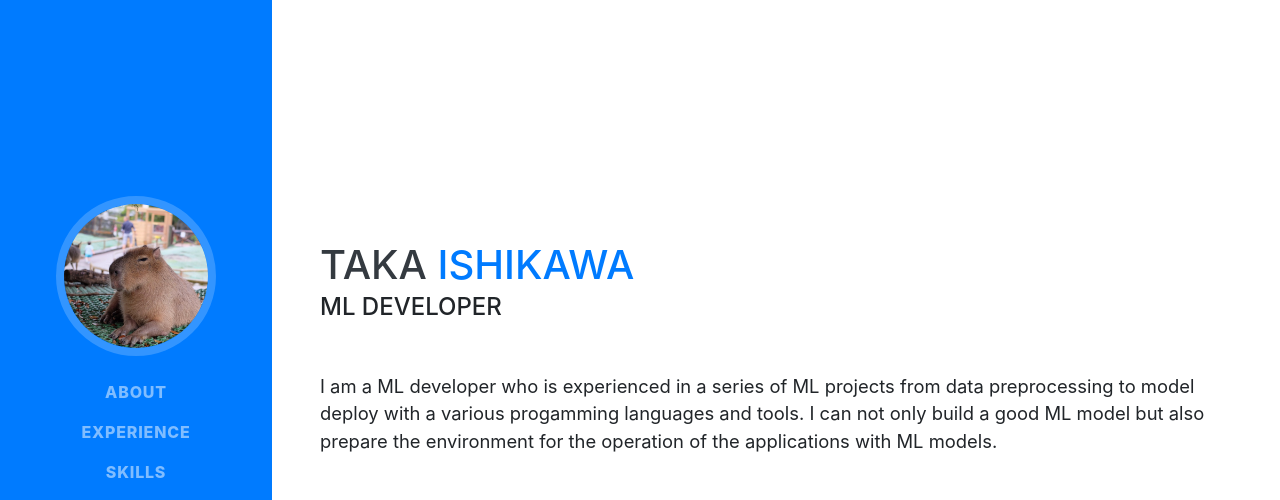
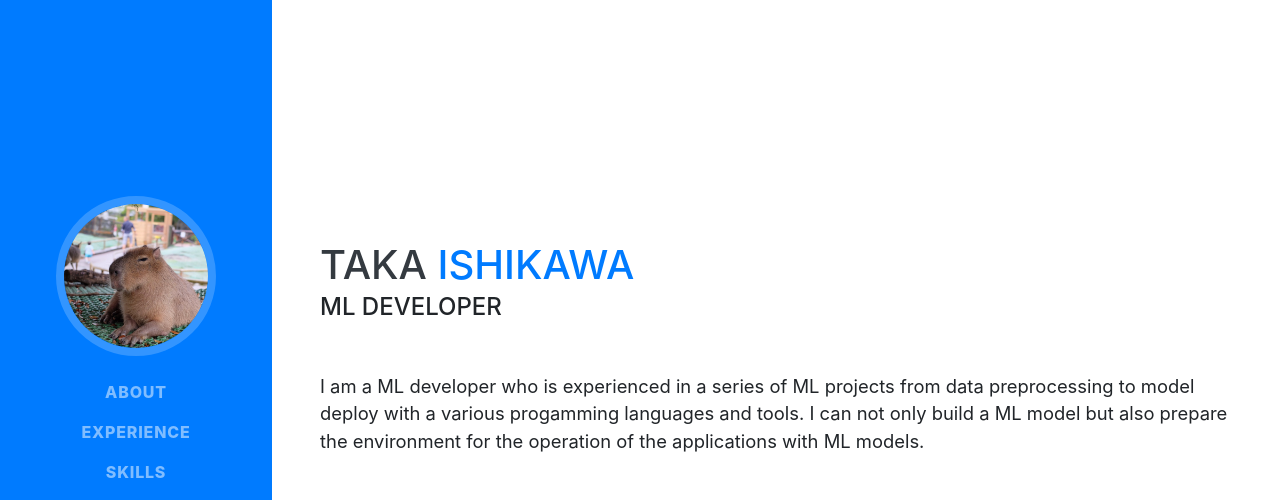
Before and after one commit to takaiyuk/takaiyuk.github.io, a website with bundled scripts: page index.html in a window 1280 px wide. Shown: the top 500 px of the page. Built offline with nearby package versions, Linux system fonts and the light colour scheme; a web font is replaced by a local one.

Commit message:
Update index.html

```diff
--- a/index.html
+++ b/index.html
@@ -75,7 +75,7 @@
           ML Developer
         </div>
         <p class="lead mb-5">I am a ML developer who is experienced in a series of ML projects from data preprocessing
-          to model deploy with a various progamming languages and tools. I can not only build a good ML model but also
+          to model deploy with a various progamming languages and tools. I can not only build a ML model but also
           prepare the environment for the operation of the applications with ML models.</p>
         <div class="social-icons">
           <a href="https://twitter.com/takaishikawa42" target="_blank">
```
